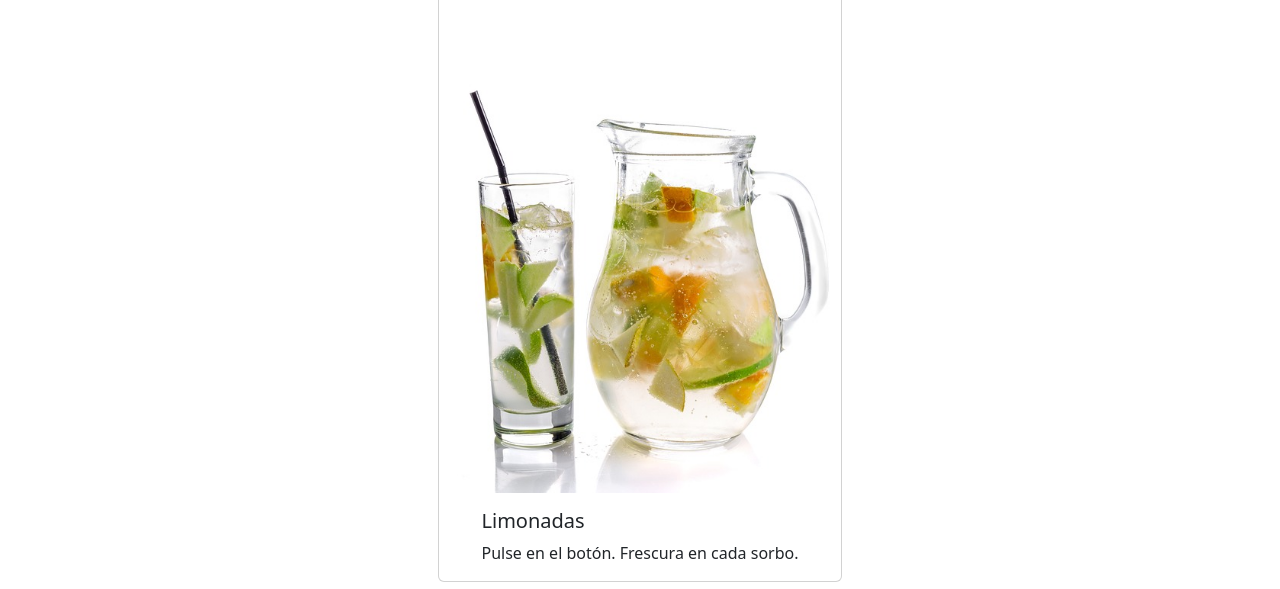
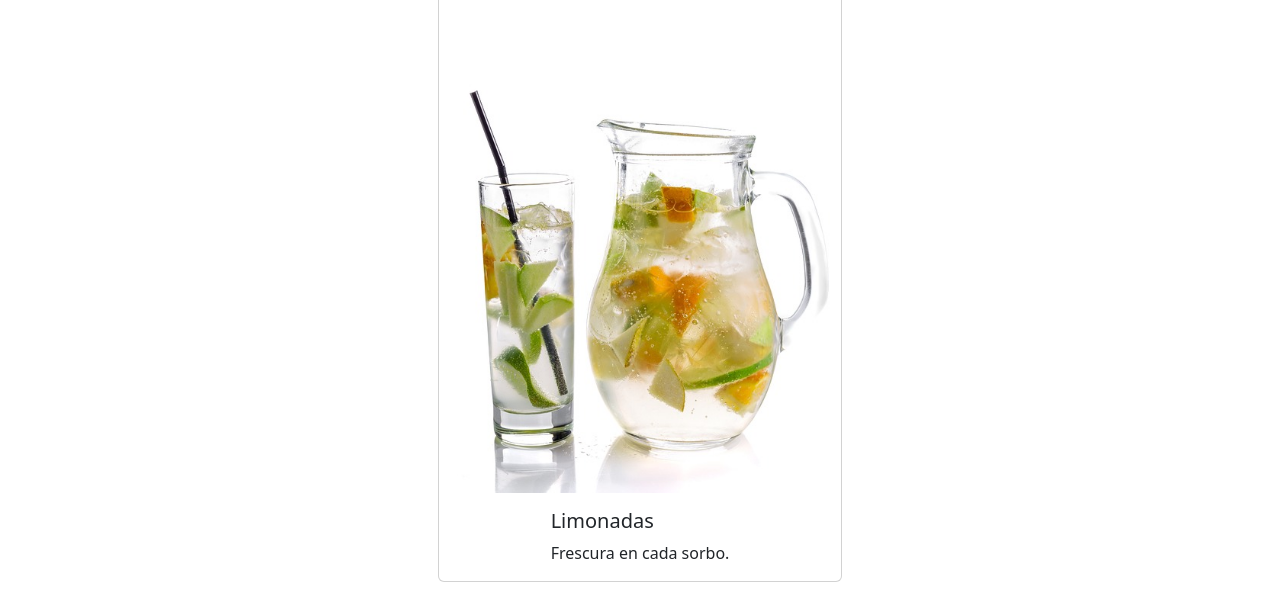
Before and after one commit to jonvzcas/menu, a plain HTML site: page limonada.html in a window 1280 px wide. Shown: the part 357-946 px from the top of the page. Drawn offline with nearby package versions, Linux system fonts and the light colour scheme; a web font is replaced by a local one.

Commit message:
Update limonada.html

```diff
--- a/limonada.html
+++ b/limonada.html
@@ -23,8 +23,7 @@
                 <img src="assets/image/lemonade.jpg" class="card-img-top" alt="jugos naturales">
                 <div class="card-body">
                   <h5 class="card-title">Limonadas</h5>
-                  <p class="card-text">Pulse en el botón.
-                    Frescura en cada sorbo.</p>
+                  <p class="card-text">Frescura en cada sorbo.</p>
               </div>
 
                 </div>
```
